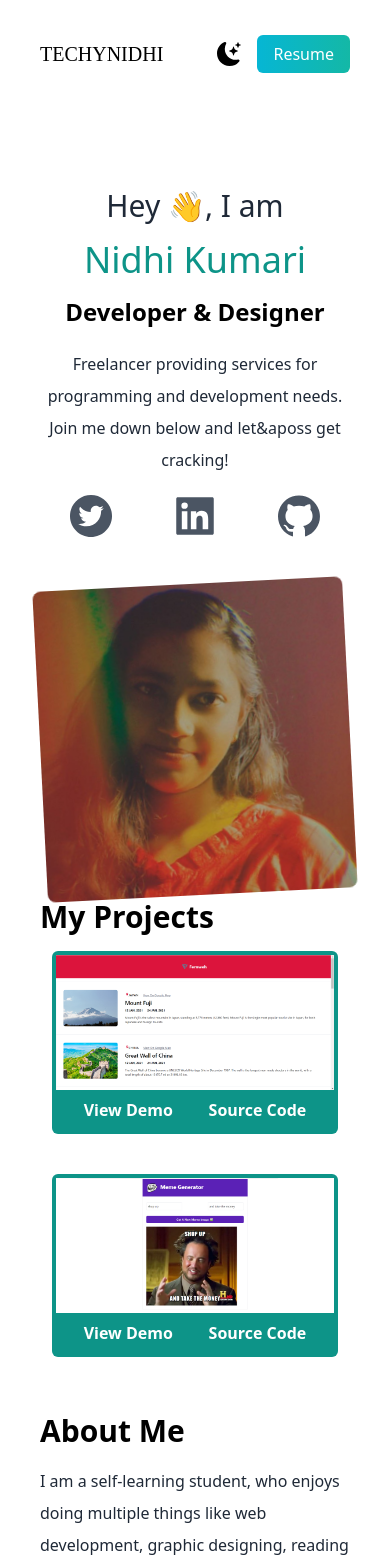
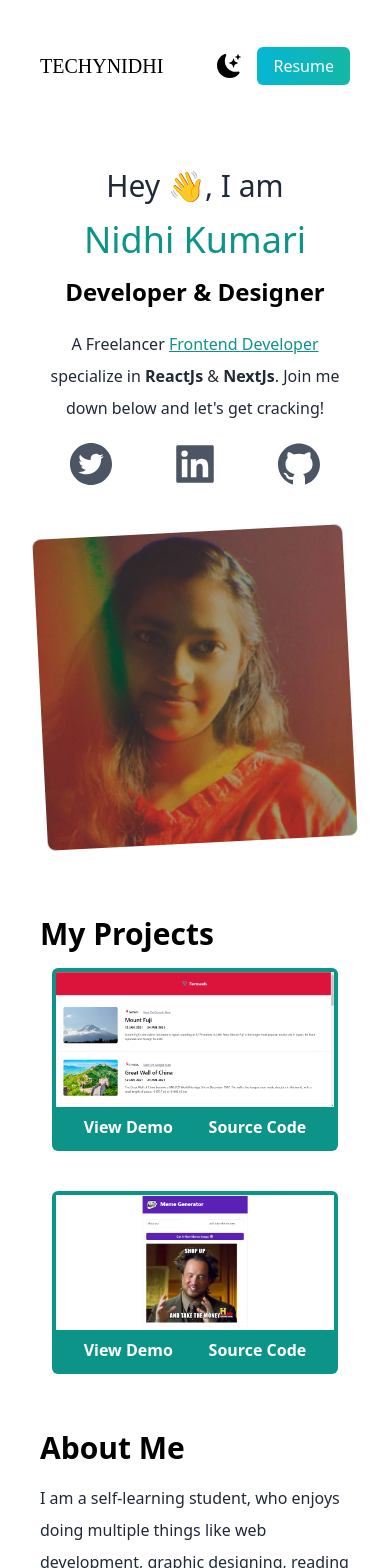
Before and after one commit to nidhi333-9/portfolio-react, a React (Vite) app: page / in a window 390 px wide. Shown: the top 1568 px of the page. Built offline with nearby package versions, Linux system fonts and the light colour scheme.

Commit message:
modified some styling

```diff
--- a/src/App.jsx
+++ b/src/App.jsx
@@ -16,7 +16,7 @@ function App() {
 
       <main className='bg-white pb-10 px-10 md:px-20 lg:px-40 dark:bg-gray-900'>
         <section className='min-h-screen'>
-          <nav className='py-10 mb-5 sm:mb-12 flex justify-between'>
+          <nav className='py-6 mt-7 sm:mb-12 flex justify-between'>
 
             <h1 className='text-xl font-burtons uppercase dark:text-white'>TechyNidhi</h1>
             <ul className='flex items-center'>
@@ -28,13 +28,13 @@ function App() {
               </li>
             </ul>
           </nav>
-          <div className='sm:flex mt-8  md:mt-28'>
+          <div className='sm:flex mt-4  md:mt-16'>
             <div className='text-center  sm:text-left'>
               <div className='pt-10 '>
-                <h2 className='text-3xl md:text-5xl py-2 text-gray-800 dark:text-gray-300 font-medium'>Hey 👋, I am</h2>
+                <h2 className='text-3xl md:text-5xl py-2 text-gray-800 dark:text-gray-300 font-medium'>Hey <span className='animate-[wiggle_1s_ease-in-out_infinite]'>👋</span>, I am</h2>
                 <h2 className='text-4xl md:text-6xl py-2 text-teal-600 font-medium'>Nidhi Kumari</h2>
                 <h3 className='text-2xl py-2 font-semibold dark:text-gray-100'>Developer & Designer</h3>
-                <p className='font-medium py-3 leading-8 text-gray-800 dark:text-gray-300'>Freelancer providing services for programming and development needs. Join me down below and let&aposs get cracking!</p>
+                <p className='font-medium py-3 leading-8 text-gray-800 dark:text-gray-300'>A Freelancer <span className='text-teal-600 underline'>Frontend Developer</span> specialize in <span className='font-bold'>ReactJs</span> & <span className='font-bold'>NextJs</span>. Join me down below and let's get cracking!</p>
               </div>
               <div className='flex text-5xl justify-center sm:justify-start gap-14 py-1 text-gray-600 cursor-pointer  dark:text-gray-100'>
                 <a className='hover:text-teal-600' href='https://twitter.com/techy_nidhi' target="_blank" rel="noreferrer">
@@ -58,7 +58,7 @@ function App() {
         </section>
 
         <section>
-          <div className=''>
+          <div className='mt-10'>
             <h3 className='text-3xl py-1 font-semibold dark:text-gray-100'>My Projects</h3>
             <div className="projects">
               <Projects />
--- a/src/components/Contact.jsx
+++ b/src/components/Contact.jsx
@@ -4,7 +4,7 @@ import emailjs from '@emailjs/browser';
 
 const Result = () => {
     return (
-        <p>Your message has been succesfully sent. I will contact with you soon.</p>
+        <p className="text-gray-800 dark:text-gray-300">Your message has been succesfully sent. I will contact with you soon.</p>
     )
 }
 export default function Contact() {
```
